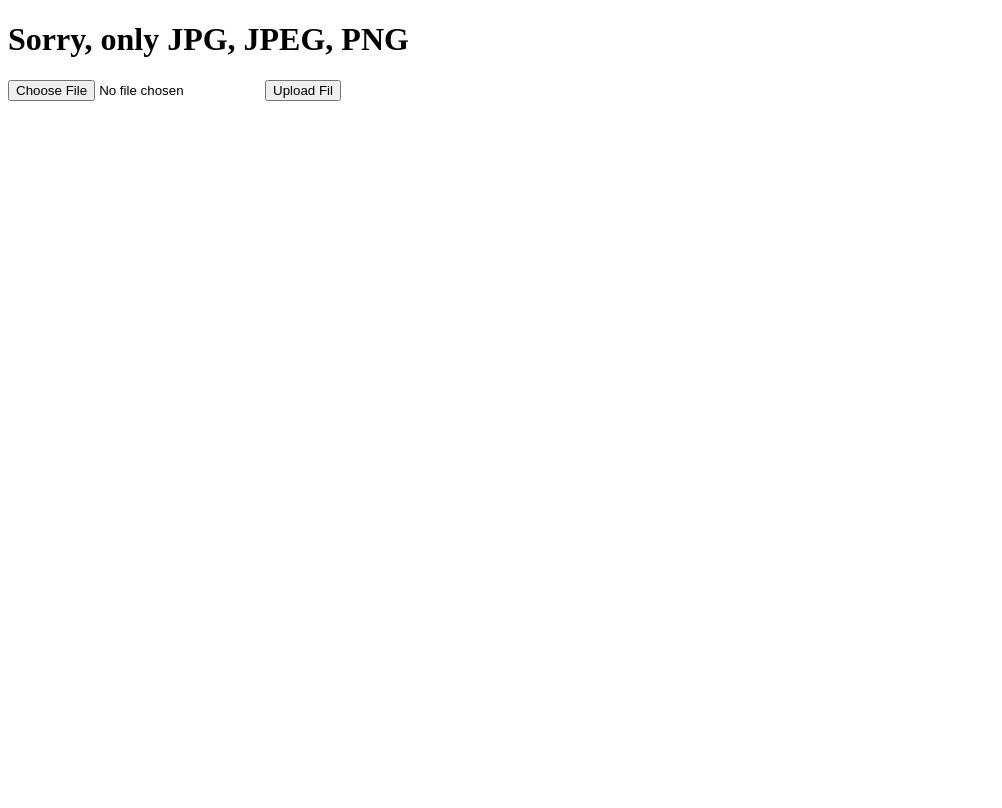
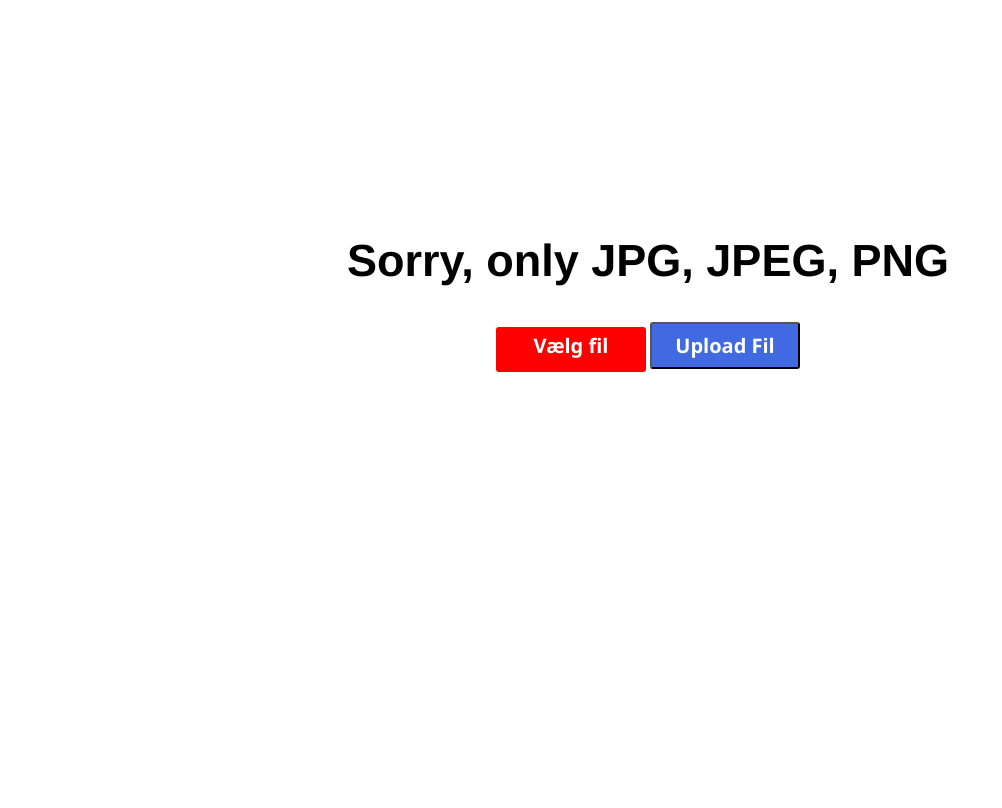
Before and after one commit to Cosby1992/php-assignments, a PHP site: the page made by fileUpload/index.php in a window 1280 px wide. Shown: the whole page, without its empty margins (0-1002 px from the left). Before the commit the page ends 101 px from the top, so only its background shows below. Run offline with PHP 8.4, Linux system fonts and the light colour scheme.

Commit message:
File upload style update.

```diff
--- a/fileUpload/index.php
+++ b/fileUpload/index.php
@@ -4,17 +4,20 @@
     <meta charset="UTF-8">
     <meta name="viewport" content="width=device-width, initial-scale=1.0">
     <meta http-equiv="X-UA-Compatible" content="ie=edge">
+    <link rel="stylesheet" href="./style.css">
     <title>Fileupload</title>
 </head>
 <body>
 
+    <div class="container">
+
         <?php
 
             // Writes error to user if one is set in get request
-        if (isset($_GET['err'])){
+            if (isset($_GET['err'])) {
                 echo '<h1 class="header-text">' . $_GET['err'] . '</h1>';
             } else {
-            echo "<h1>The Upload page!</h1>";
+                echo '<h1 class="header-text">The Upload page!</h1>';
             }
         ?>
 
@@ -22,8 +25,13 @@
         <!-- Form that takes a file and allows user to submit file to upload -->
         <form action="/upload.php" method="post" enctype="multipart/form-data">
             <input type="file" name="fileUploaded" id="inputFileUpload">
+            <label for="inputFileUpload" id="chooseFileLabel">Vælg fil</label>
             <button type="submit" name="submit" id="btn_uplaod_submit">Upload Fil</button>
         </form>
 
+    </div>
+
+
+
 </body>
 </html>
--- /dev/null
+++ b/fileUpload/style.css
@@ -0,0 +1,53 @@
+
+html, body {
+    width: 100%;
+    height: 100%;
+}
+
+
+.container {
+
+    display: flex;
+    flex-direction: column;
+    align-items: center;
+    justify-content: center;
+    width: 80vw;
+    height: 70%;
+    margin: 0 auto;
+
+}
+
+.header-text {
+    font-size: 45px;
+    font-family: 'Franklin Gothic Medium', 'Arial Narrow', Arial, sans-serif;
+}
+
+#inputFileUpload {
+    display: none;
+}
+
+#chooseFileLabel {
+    font-family: 'Segoe UI', Tahoma, Geneva, Verdana, sans-serif;
+    font-size: 1.25em;
+    font-weight: 700;
+    height: 40px;
+    width: 150px;
+    border-radius: 3px;
+    text-align: center;
+    padding-top: 5px;
+    color: white;
+    background-color: red;
+    display: inline-block;
+}
+
+#btn_uplaod_submit {
+    margin-top: 5px;
+    font-family: 'Segoe UI', Tahoma, Geneva, Verdana, sans-serif;
+    font-size: 1.25em;
+    font-weight: 700;
+    height: 47px;
+    width: 150px;
+    border-radius: 3px;
+    color: white;
+    background-color: royalblue;
+}
```
Lines whose indentation alone changed are shown as unchanged.
